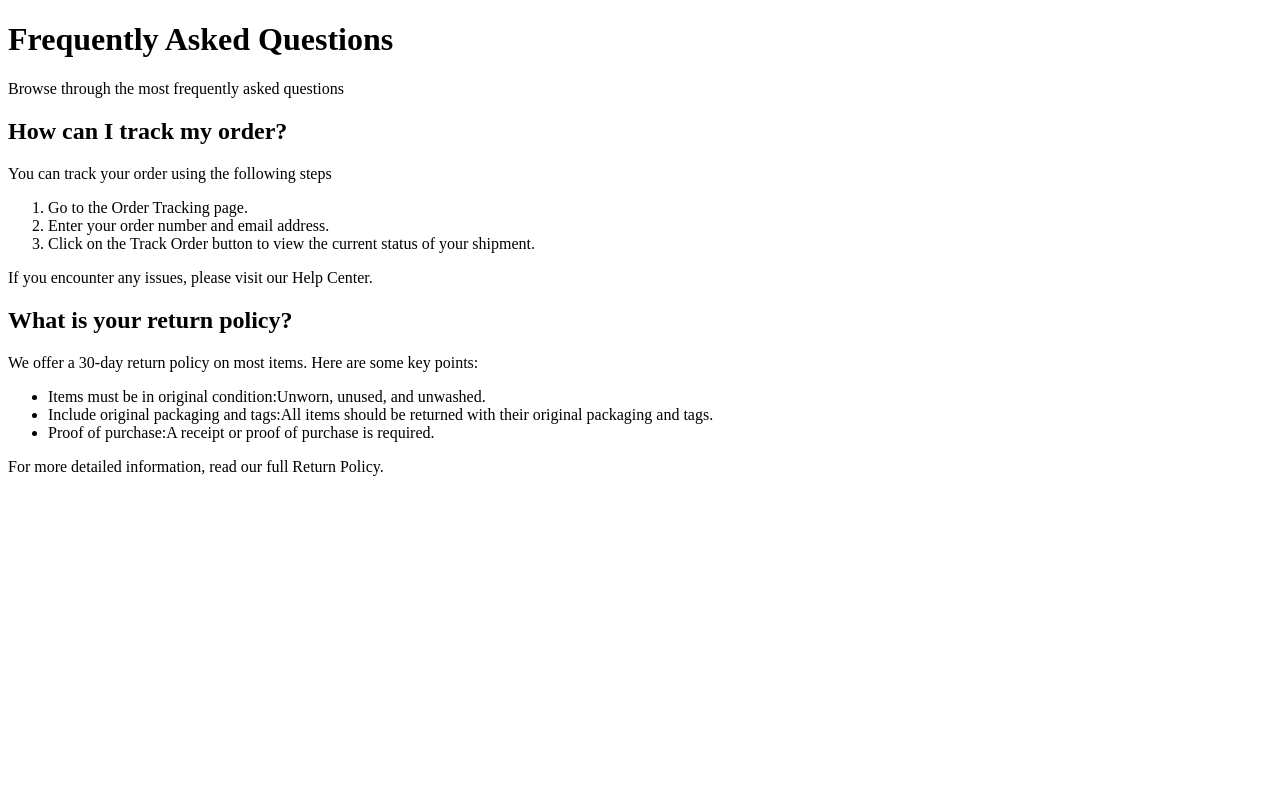
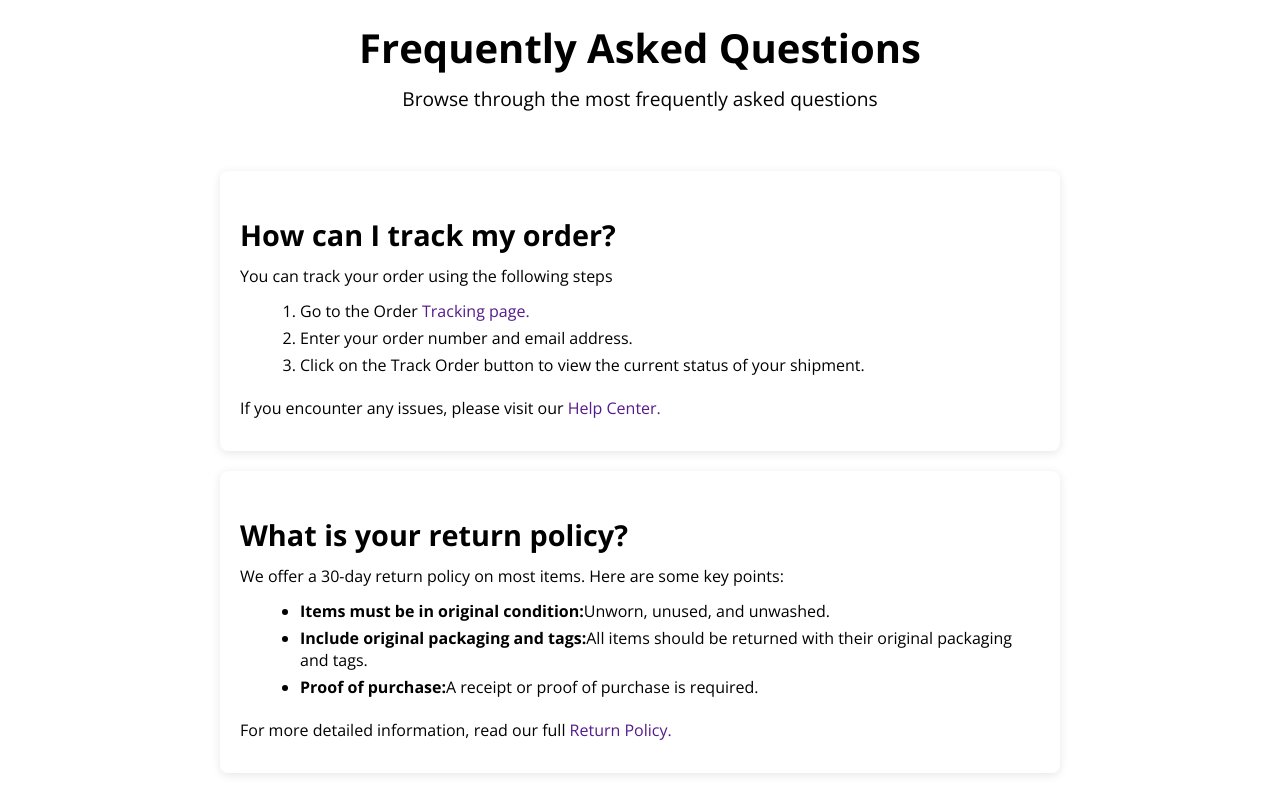
Before and after one commit to sebas2003dc11/Frequently-Asked-Questions, a plain HTML site: page index.html in a window 1280 px wide. Drawn offline with nearby package versions, Linux system fonts and the light colour scheme.

Commit message:
agregar el css

```diff
--- a/index.html
+++ b/index.html
@@ -5,6 +5,7 @@
     <meta charset="UTF-8">
     <meta name="viewport" content="width=device-width, initial-scale=1.0">
     <title>Frequently Asked Questions</title>
+    <link rel="stylesheet" href="style.css">
     <link rel="preconnect" href="https://fonts.googleapis.com">
     <link rel="preconnect" href="https://fonts.gstatic.com" crossorigin>
     <link href="https://fonts.googleapis.com/css2?family=Open+Sans:ital,wght@0,300..800;1,300..800&display=swap"
@@ -25,12 +26,12 @@
             <p>You can track your order using the following steps</p>
             <div class="paragraph-steps">
                 <ol>
-                    <li>Go to the Order Tracking page.</li>
+                    <li>Go to the Order <a href="" target="_blank">Tracking page.</a></li>
                     <li>Enter your order number and email address.</li>
                     <li>Click on the Track Order button to view the current status of your shipment.</li>
                 </ol>
             </div>
-            <p>If you encounter any issues, please visit our Help Center.</p>
+            <p>If you encounter any issues, please visit our <a href="" target="_blank">Help Center.</a></p>
         </div>
     </div>
 
@@ -43,12 +44,12 @@
             <p>We offer a 30-day return policy on most items. Here are some key points:</p>
             <div class="paragraph-keypoints">
                 <ul>
-                    <li>Items must be in original condition:Unworn, unused, and unwashed.</li>
-                    <li>Include original packaging and tags:All items should be returned with their original packaging and tags.</li>
-                    <li>Proof of purchase:A receipt or proof of purchase is required.</li>
+                    <li><strong>Items must be in original condition:</strong>Unworn, unused, and unwashed.</li>
+                    <li><strong>Include original packaging and tags:</strong>All items should be returned with their original packaging and tags.</li>
+                    <li><strong>Proof of purchase:</strong>A receipt or proof of purchase is required.</li>
                 </ul>
             </div>
-            <p>For more detailed information, read our full Return Policy.</p>
+            <p>For more detailed information, read our full <a href="" target="_blank">Return Policy.</a></p>
         </div>
     </div>
 </body>
--- a/style.css
+++ b/style.css
@@ -0,0 +1,60 @@
+body{
+    margin: 0;
+    padding: 0;
+    font-family: "Open Sans", serif;
+}
+
+.title {
+    text-align: center;
+    padding: 20px;
+ }
+
+ .title h1 {
+    margin: 0;
+    font-size: 2.5em;
+ }
+
+ .info-title {
+    font-size: 1.2em;
+    margin-top: 10px;
+ }
+
+ .content, .content-return {
+    max-width: 800px;
+    margin: 20px auto;
+    padding: 20px;
+    background-color: white; /* Fondo blanco para el contenido */
+    border-radius: 8px; /* Bordes redondeados */
+    box-shadow: 0 2px 10px rgba(0, 0, 0, 0.1); /* Sombra */
+ }
+
+ .subtitle h2 {
+    font-size: 1.8em;
+    margin-bottom: 10px;
+ }
+
+
+ .paragraph-info p {
+    line-height: 1.6;
+    margin: 10px 0;
+ }
+
+ .paragraph-steps, .paragraph-keypoints {
+    margin: 10px 0 20px 20px;
+ }
+
+ a {
+    text-decoration: none;
+ }
+
+ a:hover {
+    text-decoration: underline;
+ }
+
+ ol, ul {
+    margin: 10px 0;
+ }
+
+ li {
+    margin-bottom: 5px;
+ }
```
